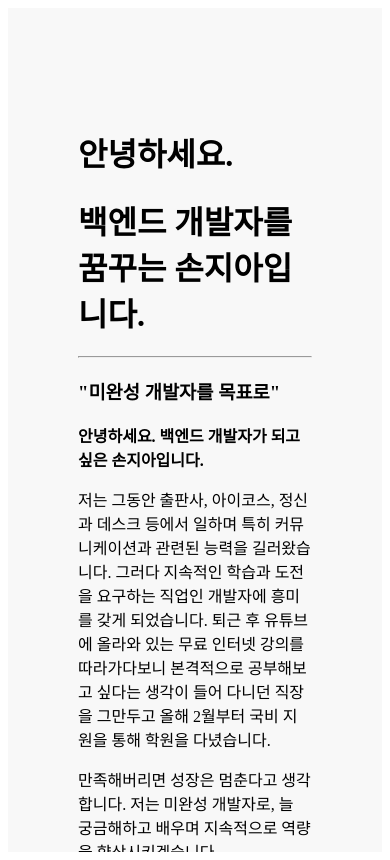
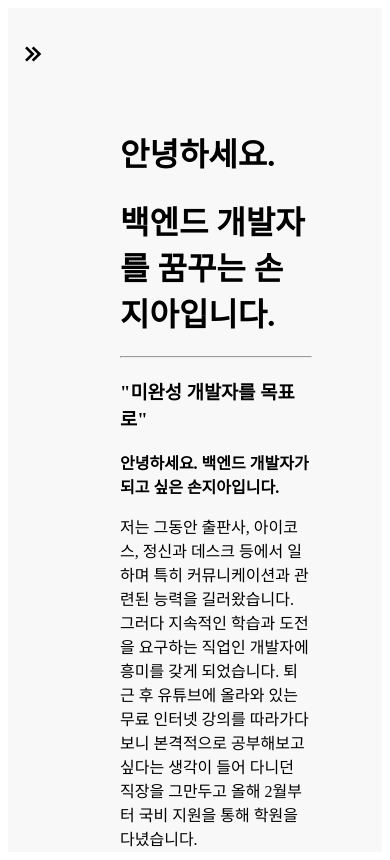
Before and after one commit to jia-son/about-me, a React (Create React App) app: page / in a window 390 px wide. Built offline with nearby package versions, Linux system fonts and the light colour scheme; a web font is replaced by a local one.

Commit message:
메뉴 토글 생성 완료 close #44

```diff
--- a/src/components/leftComponents/LeftConponents.js
+++ b/src/components/leftComponents/LeftConponents.js
@@ -1,10 +1,40 @@
-import React from "react";
+import React, { useEffect, useState } from "react";
 import './leftComponents.css';
+import { BiChevronsLeft, BiChevronsRight } from "react-icons/bi";
 
 const LeftConponents = () => {
+    const [isMobile, setIsMobile] = useState(window.innerWidth);
+    const [menu, setMenu] = useState(true);
+
+    const changeMenu = () => {
+        const newMenu = !menu;
+        setMenu(newMenu)
+    }
+
+    useEffect(() => {
+        const handleResize = () => {
+            setIsMobile(window.innerWidth);
+        };
+        window.addEventListener("resize", handleResize);
+
+        return () => {
+            window.removeEventListener("resize", handleResize);
+        };
+    }, []);
+
+    if (!menu && isMobile <= 768) {
+        return <BiChevronsRight id="menuRightIcon" onClick={changeMenu} />;
+    }
+
     return (
         <>
         <div className="leftBox">
+            {
+            isMobile <= 768 ?
+            (
+                <BiChevronsLeft id="menuIcon" onClick={changeMenu} />
+            ) : null
+            }
             <div className="leftBoxInImgBox">
                 <div className="imgBox" />
                 <h1>손지아</h1>
--- a/src/components/leftComponents/leftComponents.css
+++ b/src/components/leftComponents/leftComponents.css
@@ -55,3 +55,50 @@
         padding-top: 15px;
     }
 }
+
+/*모바일 환경*/
+@media screen and (max-width: 768px) {
+    .leftBox {
+        width: 50vw;
+        height: 100vh;
+        background-color: rgb(247, 240, 215);
+        text-align: center;
+        position: relative;
+    }
+
+    .leftBoxInImgBox {
+        padding-top: 60px;
+        padding-bottom: 25px;
+    }
+
+    .imgBox {
+        width: 180px;
+        height: 180px;
+        background-image: url(../img/my_face.jpg);
+        border-radius: 100px;
+        background-size: 150%;
+        background-position: center;
+        margin: auto;
+    }
+
+    .menuBox > p {
+        padding-top: 15px;
+    }
+
+    #menuIcon {
+        font-size: 2rem;
+        padding-top: 30px;
+
+        margin-right: 10px;
+        position: absolute;
+        top: 0;
+        right: 0;
+    }
+
+    #menuRightIcon {
+        font-size: 2rem;
+        left : 0;
+        margin-top: 30px;
+        margin-left: 10px;
+    }
+}
--- a/src/components/main/Main.js
+++ b/src/components/main/Main.js
@@ -6,9 +6,16 @@ import Skills from "../menu/skills/Skills";
 import Project from "../menu/project/Project";
 import Career from "../menu/career/Career";
 import Contact from "../menu/contact/Contact";
+import { BiChevronsRight } from "react-icons/bi";
 
 const Main = () => {
     const [isMobile, setIsMobile] = useState(window.innerWidth);
+    const [menu, setMenu] = useState(false);
+
+    const changeMenu = () => {
+        const newMenu = !menu;
+        setMenu(newMenu)
+    }
 
     useEffect(() => {
         const handleResize = () => {
@@ -25,7 +32,12 @@ const Main = () => {
         <>
         <div className="mainBox">
             <div className="left">
-                {isMobile <= 768 ? null : (
+                {isMobile <= 768 ?
+                (
+                    !menu ? <BiChevronsRight id="menuRightIcon" onClick={changeMenu} />
+                    : <LeftConponents />
+                )
+                : (
                     <LeftConponents />
                 )}
             </div>
--- a/src/components/main/main.css
+++ b/src/components/main/main.css
@@ -32,4 +32,11 @@
     background-color: rgb(248, 248, 248);
     margin: 0 auto;
   }
+
+  #menuRightIcon {
+    font-size: 2rem;
+    left : 0;
+    margin-top: 30px;
+    margin-left: 10px;
+  }
 }
```
